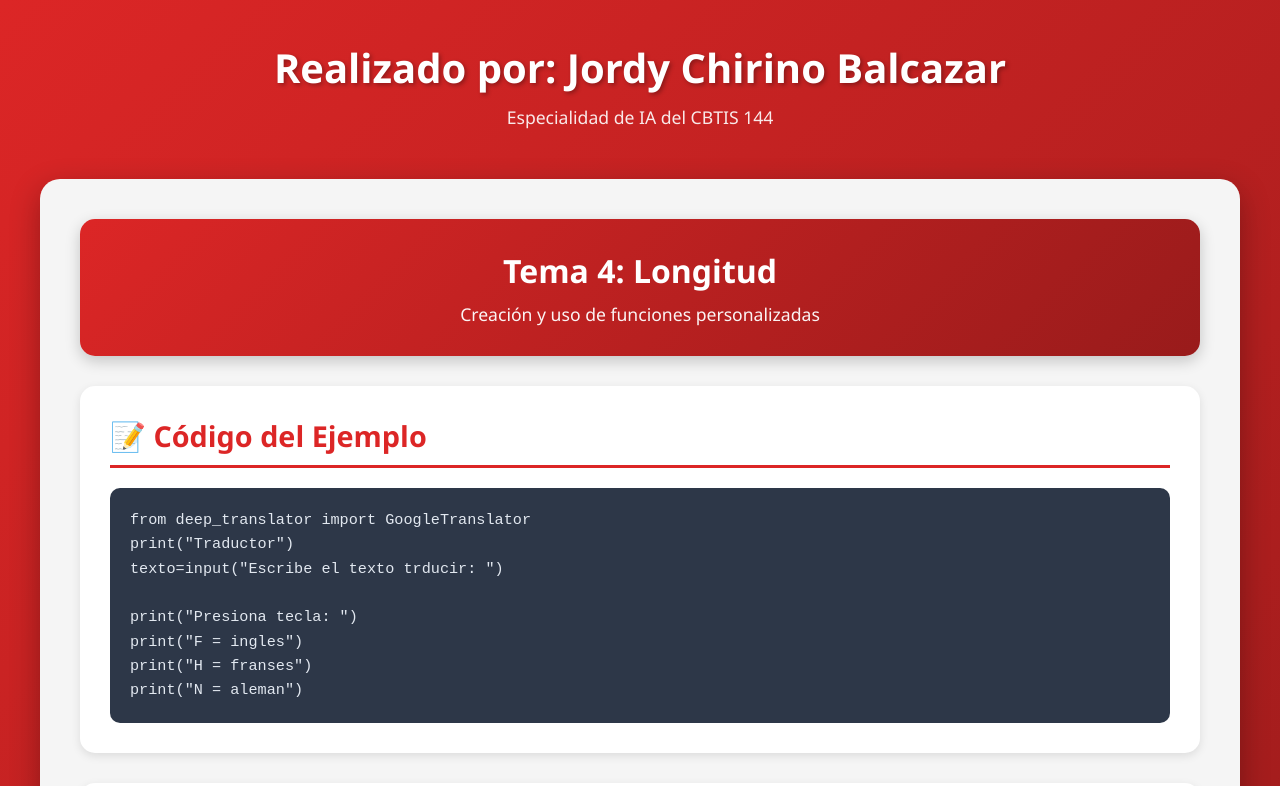
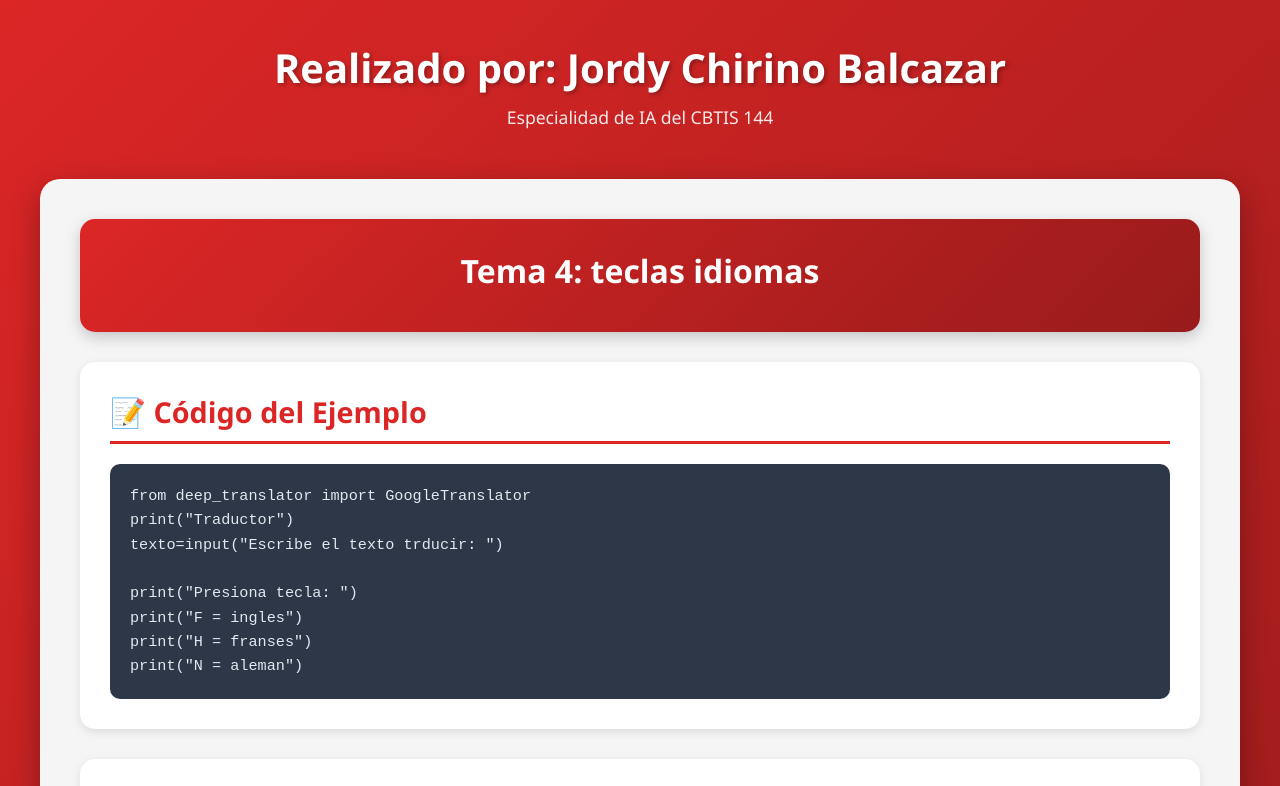
Before and after one commit to danielvazquez0714-cpu/portafolio_LN, a plain HTML site: page teclas.html in a window 1280 px wide. Shown: the top 786 px of the page. Drawn offline with Linux system fonts and the light colour scheme.

Commit message:
Update teclas.html

```diff
--- a/teclas.html
+++ b/teclas.html
@@ -186,8 +186,7 @@
 
         <div class="content-wrapper">
             <div class="tema-titulo">
-                <h2>Tema 4: Longitud</h2>
-                <p>Creación y uso de funciones personalizadas</p>
+                <h2>Tema 4: teclas idiomas</h2>
             </div>
 
             <div class="section">
@@ -217,4 +216,5 @@ print("N = aleman")</pre>
         </div>
     </div>
 </body>
+
 </html>
```
